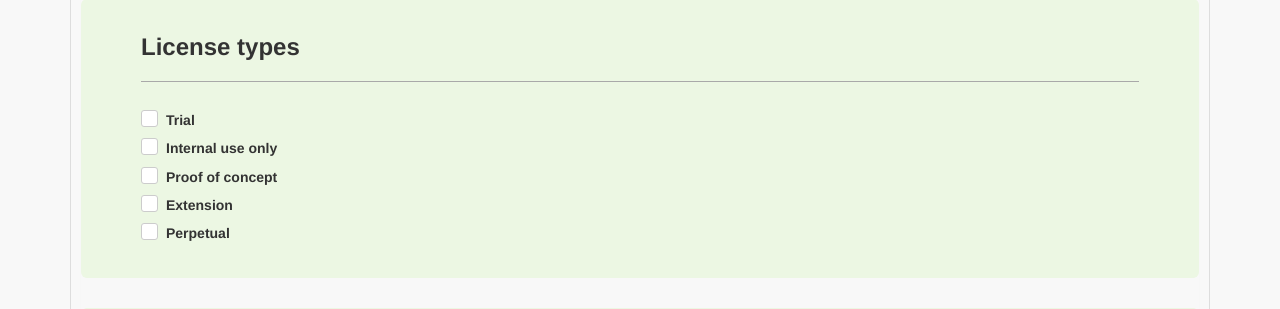
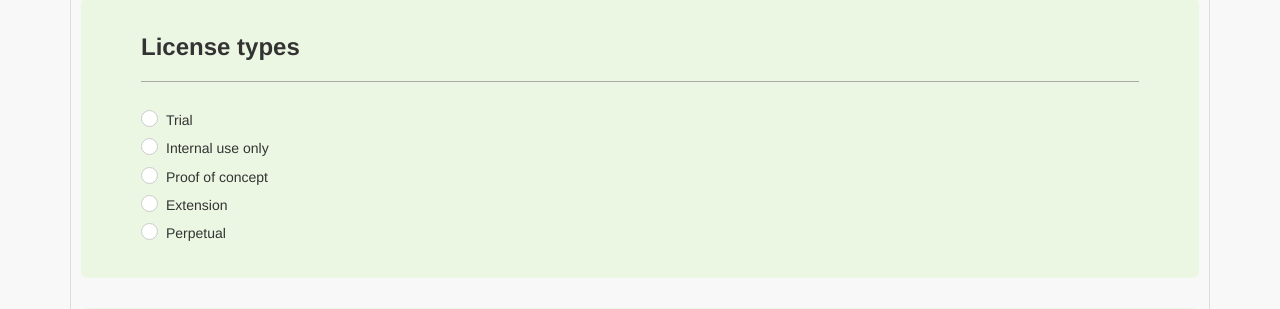
Before and after one commit to ggaviglio/license_gen, a Django app: page / in a window 1280 px wide. Shown: the part 726-1035 px from the top of the page. Run offline with Django 3.2, Linux system fonts and the light colour scheme; some libraries are stand-ins or nearby versions.

Commit message:
WID-876 - Changed checkboxes by radio buttons in alfresco form

```diff
--- a/license_generator_form/templates/alfresco_form.html
+++ b/license_generator_form/templates/alfresco_form.html
@@ -53,28 +53,28 @@
             <h3><b>License types</b></h3>
             <hr>
             <fieldset  id="tag_license_types" name="tag_license_types">
-                <div class="checkbox checkbox-success">
-                    <input id="tag_trial" name="tag_trial" value="1" type="checkbox">
+                <div class="radio radio-success">
+                    <input id="tag_trial" name="tag_trial" value="1" type="radio">
                     <label for="tag_trial">Trial</label>
                 </div>
 
-                <div class="checkbox checkbox-success">
-                    <input id="tag_internal_use_only" name="tag_internal_use_only" value="1" type="checkbox">
+                <div class="radio radio-success">
+                    <input id="tag_internal_use_only" name="tag_internal_use_only" value="1" type="radio">
                     <label for="tag_internal_use_only">Internal use only</label>
                 </div>
 
-                <div class="checkbox checkbox-success">
-                    <input id="tag_proof_of_concept" name="tag_proof_of_concept" value="1" type="checkbox">
+                <div class="radio radio-success">
+                    <input id="tag_proof_of_concept" name="tag_proof_of_concept" value="1" type="radio">
                     <label for="tag_proof_of_concept">Proof of concept</label>
                 </div>
 
-                <div class="checkbox checkbox-success">
-                    <input id="tag_extension" name="tag_extension" value="1" type="checkbox">
+                <div class="radio radio-success">
+                    <input id="tag_extension" name="tag_extension" value="1" type="radio">
                     <label for="tag_extension">Extension</label>
                 </div>
 
-                <div class="checkbox checkbox-success">
-                    <input id="tag_perpetual" name="tag_perpetual" value="1" type="checkbox">
+                <div class="radio radio-success">
+                    <input id="tag_perpetual" name="tag_perpetual" value="1" type="radio">
                     <label for="tag_perpetual">Perpetual</label>
                 </div>
             </fieldset>
```
Also changed, not shown: db.sqlite3 (added).
